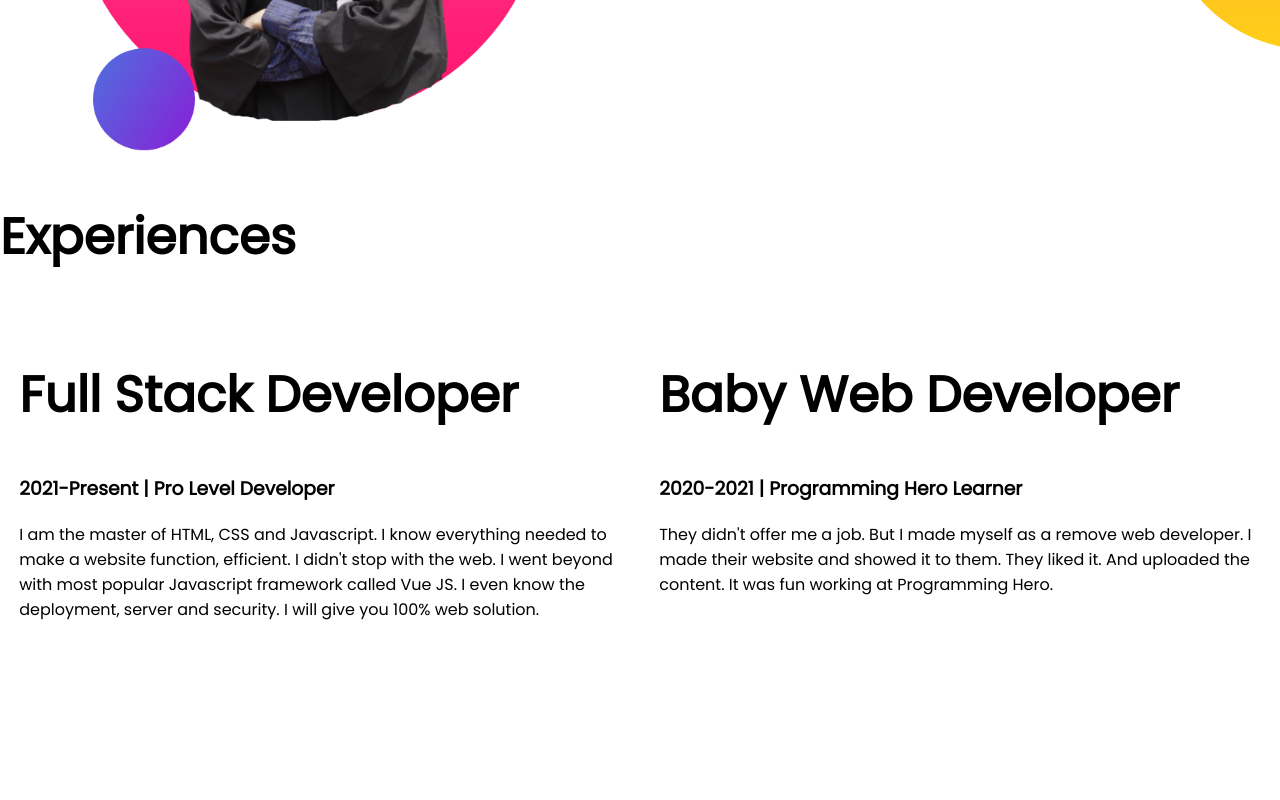
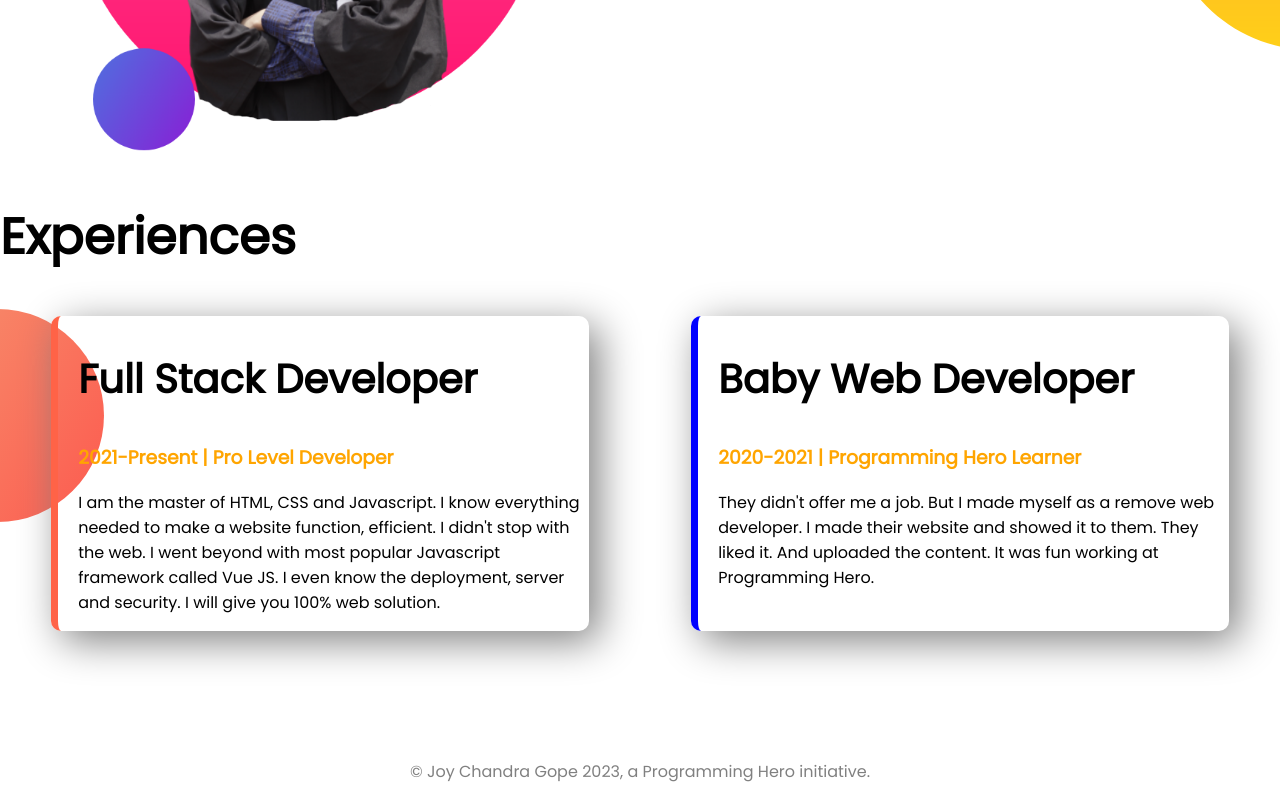
Before and after one commit to joychandragope/developer-portfolio, a plain HTML site: page index.html in a window 1280 px wide. Shown: the part 894-1694 px from the top of the page. Before the commit the page ends 1532 px from the top, so only its background shows below. Drawn offline with Linux system fonts and the light colour scheme.

Commit message:
final-part

```diff
--- a/index.html
+++ b/index.html
@@ -58,9 +58,9 @@
     <section class="experience-area">
       <h1>Experiences</h1>
       <div class="flexiable-container">
-        <div class="half-width">
-          <h1>Full Stack Developer</h1>
-          <h3>2021-Present | Pro Level Developer</h3>
+        <div id="full-stack" class="experience-item">
+          <h2>Full Stack Developer</h2>
+          <h3 class="orange-color">2021-Present | Pro Level Developer</h3>
           <p>
             I am the master of HTML, CSS and Javascript. I know everything
             needed to make a website function, efficient. I didn't stop with the
@@ -69,9 +69,9 @@
             100% web solution.
           </p>
         </div>
-        <div class="half-width">
-          <h1>Baby Web Developer</h1>
-          <h3>2020-2021 | Programming Hero Learner</h3>
+        <div id="baby-web" class="experience-item">
+          <h2>Baby Web Developer</h2>
+          <h3 class="orange-color">2020-2021 | Programming Hero Learner</h3>
           <p>
             They didn't offer me a job. But I made myself as a remove web
             developer. I made their website and showed it to them. They liked
@@ -82,4 +82,7 @@
       </div>
     </section>
   </body>
+  <footer>
+    <p>© Joy Chandra Gope 2023, a Programming Hero initiative.</p>
+  </footer>
 </html>
--- a/style.css
+++ b/style.css
@@ -4,6 +4,9 @@
 }
 h1 {
   font-size: 50px;
+}
+h2 {
+  font-size: 40px;
 }
 .orange-color {
   color: orange;
@@ -39,3 +42,29 @@
   padding-right: 10px;
   text-align: justify;
 }
+
+.experience-item {
+  width: 40%;
+  margin-left: 4%;
+  margin-right: 4%;
+  padding-left: 20px;
+  border-radius: 10px;
+  box-shadow: 10px 10px 40px gray;
+}
+#baby-web {
+  border-left: 7px solid blue;
+}
+#full-stack {
+  border-left: 7px solid tomato;
+}
+.experience-area {
+  background-image: url(images/exp-bg.png);
+  background-repeat: no-repeat;
+  background-position: left;
+  margin-bottom: 10%;
+}
+footer p {
+  text-align: center;
+  font-weight: 100;
+  color: gray;
+}
```
